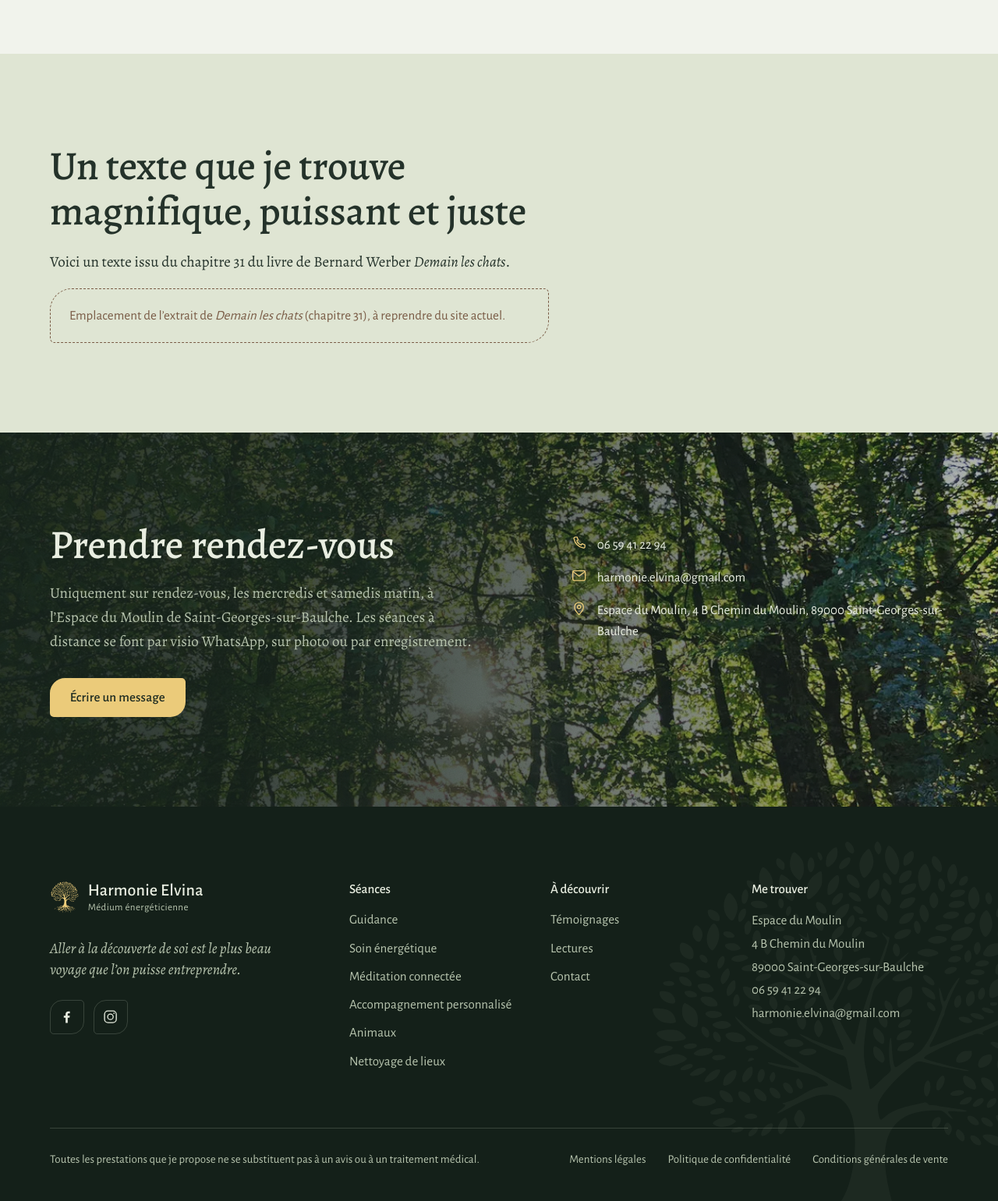
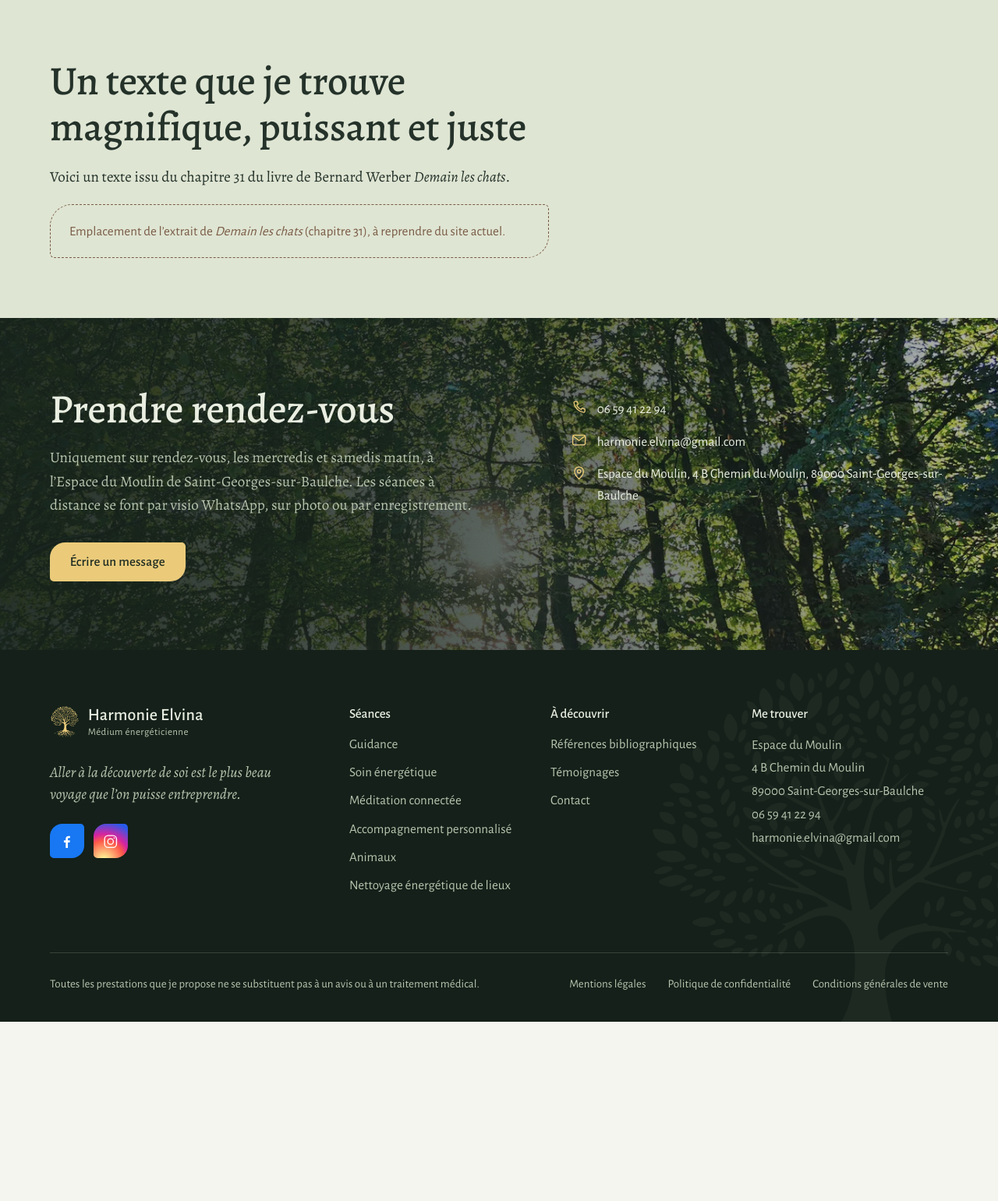
Before and after one commit to TOM789123/harmonie-elvina, a PHP site: page /harmonie/references-bibliographiques.php in a window 1280 px wide. Shown: the part 1915-3456 px from the top of the page at 78% size. After the commit the page ends 3226 px from the top, so only its background shows below. Run offline with PHP 8.4, Linux system fonts and the light colour scheme.

Commit message:
Maquette : plus de points de lumière, espacements réduits, menu complet, réseaux en couleurs
Co-Authored-By: Claude Opus 5.5 <noreply@anthropic.com>
Claude-Session: https://claude.ai/code/session_01J9TzYygHdrwWWnbsEZgrAJ

```diff
--- a/assets/css/style.css
+++ b/assets/css/style.css
@@ -59,7 +59,7 @@
 
   --conteneur: 78rem;
   --gouttiere: clamp(1.25rem, 5vw, 4rem);
-  --section: clamp(4.5rem, 9vw, 8.5rem);
+  --section: clamp(3rem, 6vw, 5.5rem);
   --entete-h: 4.75rem;
   --feuille: 1.75rem;
 }
@@ -250,13 +250,13 @@ b, strong { font-weight: 600; }
 .nav__coordonnees { font-family: var(--sans); color: var(--sur-sombre-doux); line-height: 1.8; }
 .nav__coordonnees a { text-decoration: none; }
 
-@media (min-width: 72em) {
+@media (min-width: 88em) {
   .nav__bouton { display: none; }
   .nav__panneau {
     position: static;
     flex-direction: row;
     align-items: center;
-    gap: 2.25rem;
+    gap: 1.75rem;
     padding: 0;
     overflow: visible;
     background: none;
@@ -264,9 +264,10 @@ b, strong { font-weight: 600; }
     opacity: 1;
     transition: none;
   }
-  .nav__liste { display: flex; gap: 1.9rem; }
+  .nav__liste { display: flex; gap: 1.5rem; }
   .nav__item--mobile, .nav__coordonnees { display: none; }
   .nav__liste a {
+    white-space: nowrap;
     padding: .35rem 0;
     font-family: var(--sans);
     font-size: 1.0625rem;
@@ -316,14 +317,15 @@ b, strong { font-weight: 600; }
   width: var(--t);
   height: var(--t);
   border-radius: 50%;
-  background: radial-gradient(circle, rgba(255, 244, 210, .8) 0, rgba(255, 228, 160, .35) 40%, rgba(255, 228, 160, 0) 70%);
+  background: radial-gradient(circle, rgba(255, 246, 215, .95) 0, rgba(255, 230, 165, .45) 40%, rgba(255, 228, 160, 0) 70%);
+  box-shadow: 0 0 calc(var(--t) * 1.6) rgba(255, 232, 170, .35);
   opacity: 0;
   animation: flotter var(--d) linear var(--r) infinite;
 }
 @keyframes flotter {
   0% { transform: translate3d(0, 0, 0); opacity: 0; }
-  18% { opacity: .85; }
-  80% { opacity: .6; }
+  15% { opacity: 1; }
+  75% { opacity: .75; }
   100% { transform: translate3d(var(--dx), -9rem, 0); opacity: 0; }
 }
 
@@ -389,7 +391,7 @@ b, strong { font-weight: 600; }
 .hero-page {
   position: relative;
   overflow: hidden;
-  padding: calc(var(--entete-h) + clamp(3.5rem, 9vw, 7rem)) 0 clamp(3.5rem, 7vw, 6rem);
+  padding: calc(var(--entete-h) + clamp(2.5rem, 6vw, 4.5rem)) 0 clamp(2.75rem, 5vw, 4rem);
   background:
     radial-gradient(50rem 30rem at 85% 0, rgba(235, 203, 122, .09), transparent 60%),
     var(--sous-bois);
@@ -412,7 +414,7 @@ b, strong { font-weight: 600; }
 /* ---------- Sections ---------- */
 .section { padding-block: var(--section); }
 .section--lichen { background: var(--lichen); }
-.titre-section { display: grid; gap: 1rem; margin-bottom: clamp(2.5rem, 5vw, 4rem); max-width: 44rem; }
+.titre-section { display: grid; gap: .85rem; margin-bottom: clamp(2rem, 4vw, 3rem); max-width: 44rem; }
 .titre-section h2 { font-size: var(--t-2xl); }
 .titre-section p { font-size: var(--t-l); color: var(--encre-douce); line-height: 1.5; }
 .sombre .titre-section p { color: var(--sur-sombre-doux); }
@@ -742,8 +744,7 @@ b, strong { font-weight: 600; }
 .coordonnees a { text-decoration: none; }
 .coordonnees a:hover { text-decoration: underline; }
 .coordonnees .reseaux { display: flex; margin-top: 1.5rem; }
-.coordonnees .reseaux a { border-color: var(--trait); color: var(--mousse); }
-.coordonnees .reseaux a:hover { border-color: var(--mousse); color: var(--mousse); }
+
 .coordonnees__fin { margin: 1.75rem 0 0; padding-top: 1.25rem; border-top: 1px solid var(--trait); font-family: var(--serif); font-style: italic; font-size: var(--t-m); color: var(--encre-douce); }
 
 /* Formulaire */
@@ -779,7 +780,7 @@ b, strong { font-weight: 600; }
 .legale { max-width: 44rem; }
 
 /* ---------- Bandeau rendez-vous ---------- */
-.rdv { padding-block: clamp(4.5rem, 9vw, 7.5rem); overflow: hidden; }
+.rdv { padding-block: clamp(3.5rem, 7vw, 5.5rem); overflow: hidden; }
 .rdv__fond { position: absolute; inset: 0; z-index: -2; }
 .rdv__fond picture, .rdv__fond img { width: 100%; height: 100%; }
 .rdv__fond img { object-fit: cover; object-position: 60% 40%; }
@@ -806,7 +807,7 @@ b, strong { font-weight: 600; }
 }
 
 /* ---------- Pied de page ---------- */
-.pied { position: relative; overflow: hidden; background: var(--sous-bois-profond); padding: clamp(4rem, 8vw, 6rem) 0 2.5rem; font-family: var(--sans); font-size: var(--t-s); color: var(--sur-sombre-doux); }
+.pied { position: relative; overflow: hidden; background: var(--sous-bois-profond); padding: clamp(3rem, 6vw, 4.5rem) 0 2.25rem; font-family: var(--sans); font-size: var(--t-s); color: var(--sur-sombre-doux); }
 .pied__arbre {
   position: absolute;
   right: -6rem;
@@ -825,6 +826,14 @@ b, strong { font-weight: 600; }
 .reseaux { list-style: none; display: flex; gap: .75rem; margin-top: 1.5rem; }
 .reseaux a { display: grid; place-items: center; width: 2.75rem; height: 2.75rem; border: 1px solid var(--trait-sombre); border-radius: 1rem .3rem; color: var(--sur-sombre); transition: border-color .2s, color .2s; }
 .reseaux a:hover { border-color: var(--lumiere); color: var(--lumiere); }
+.reseaux .reseau { border: 0; color: #fff; transition: transform .2s ease, filter .2s ease; }
+.reseaux .reseau:hover { color: #fff; filter: brightness(1.08); transform: translateY(-1px); }
+.reseaux .reseau--facebook { background: #1877F2; }
+.reseaux .reseau--instagram { background: radial-gradient(circle at 30% 107%, #FDF497 0%, #FDF497 5%, #FD5949 45%, #D6249F 60%, #285AEB 90%); }
+.reseaux .reseau .icone { width: 1.35rem; height: 1.35rem; }
+.icone--facebook { color: #1877F2; }
+.icone--instagram { color: #E1306C; }
+.reseaux .reseau .icone { color: #fff; }
 .pied__titre { margin-bottom: 1rem; font-family: var(--sans); font-size: var(--t-s); font-weight: 500; color: var(--sur-sombre); }
 .pied__colonne ul { list-style: none; display: grid; gap: .55rem; }
 .pied a { text-decoration: none; }
--- a/assets/js/site.js
+++ b/assets/js/site.js
@@ -47,7 +47,7 @@
       lien.addEventListener('click', fermer);
     });
     if (window.matchMedia) {
-      var large = window.matchMedia('(min-width: 72em)');
+      var large = window.matchMedia('(min-width: 88em)');
       var surChangement = function (e) { if (e.matches) { fermer(); } };
       if (large.addEventListener) { large.addEventListener('change', surChangement); } else if (large.addListener) { large.addListener(surChangement); }
     }
--- a/contact.php
+++ b/contact.php
@@ -74,8 +74,8 @@ require __DIR__ . '/includes/entete.php';
         <li><?= icone('horloge') ?><span>Uniquement sur rendez-vous<br>les mercredis et samedis matin</span></li>
       </ul>
       <ul class="reseaux">
-        <li><a href="<?= e(URL_FACEBOOK) ?>" target="_blank" rel="noopener"><?= icone('facebook') ?><span class="visuellement-cache">Facebook</span></a></li>
-        <li><a href="<?= e(URL_INSTAGRAM) ?>" target="_blank" rel="noopener"><?= icone('instagram') ?><span class="visuellement-cache">Instagram</span></a></li>
+        <li><a class="reseau reseau--facebook" href="<?= e(URL_FACEBOOK) ?>" target="_blank" rel="noopener"><?= icone('facebook') ?><span class="visuellement-cache">Facebook</span></a></li>
+        <li><a class="reseau reseau--instagram" href="<?= e(URL_INSTAGRAM) ?>" target="_blank" rel="noopener"><?= icone('instagram') ?><span class="visuellement-cache">Instagram</span></a></li>
       </ul>
       <p class="coordonnees__fin">Si vous souhaitez avoir davantage d’informations, ou si vous avez une question, n’hésitez pas à me contacter !</p>
     </div>
--- a/includes/config.php
+++ b/includes/config.php
@@ -41,7 +41,7 @@ define('CONTACT_EXPEDITEUR', 'ne-pas-repondre@' . ($hoteSite !== '' ? $hoteSite
 $NAV = [
     ['cle' => 'seances',     'label' => 'Séances',            'url' => 'seances.php'],
     ['cle' => 'animaux',     'label' => 'Animaux',            'url' => 'animaux.php'],
-    ['cle' => 'nettoyage',   'label' => 'Nettoyage de lieux', 'url' => 'nettoyage-energetique-lieux.php'],
-    ['cle' => 'temoignages', 'label' => 'Témoignages',        'url' => 'temoignages.php'],
-    ['cle' => 'lectures',    'label' => 'Lectures',           'url' => 'references-bibliographiques.php'],
+    ['cle' => 'nettoyage',   'label' => 'Nettoyage énergétique de lieux', 'url' => 'nettoyage-energetique-lieux.php'],
+    ['cle' => 'lectures',    'label' => 'Références bibliographiques',    'url' => 'references-bibliographiques.php'],
+    ['cle' => 'temoignages', 'label' => 'Témoignages',                    'url' => 'temoignages.php'],
 ];
--- a/includes/fonctions.php
+++ b/includes/fonctions.php
@@ -98,9 +98,9 @@ function lumiere(int $poussieres = 0): string
         for ($i = 0; $i < $poussieres; $i++) {
             $style = sprintf(
                 '--x:%.1f%%;--y:%.1f%%;--t:%.1fpx;--d:%.1fs;--r:-%.1fs;--dx:%.0fpx',
-                44 + $alea() * 46,
-                18 + $alea() * 70,
-                4 + $alea() * 4,
+                30 + $alea() * 68,
+                8 + $alea() * 88,
+                3 + $alea() * 6,
                 13 + $alea() * 14,
                 $alea() * 20,
                 -30 + $alea() * 60
--- a/includes/pied.php
+++ b/includes/pied.php
@@ -33,8 +33,8 @@
       </a>
       <p class="pied__devise">Aller à la découverte de soi est le plus beau voyage que l’on puisse entreprendre.</p>
       <ul class="reseaux">
-        <li><a href="<?= e(URL_FACEBOOK) ?>" target="_blank" rel="noopener"><?= icone('facebook') ?><span class="visuellement-cache">Facebook</span></a></li>
-        <li><a href="<?= e(URL_INSTAGRAM) ?>" target="_blank" rel="noopener"><?= icone('instagram') ?><span class="visuellement-cache">Instagram</span></a></li>
+        <li><a class="reseau reseau--facebook" href="<?= e(URL_FACEBOOK) ?>" target="_blank" rel="noopener"><?= icone('facebook') ?><span class="visuellement-cache">Facebook</span></a></li>
+        <li><a class="reseau reseau--instagram" href="<?= e(URL_INSTAGRAM) ?>" target="_blank" rel="noopener"><?= icone('instagram') ?><span class="visuellement-cache">Instagram</span></a></li>
       </ul>
     </div>
 
@@ -46,15 +46,15 @@
         <li><a href="seances.php#meditation">Méditation connectée</a></li>
         <li><a href="accompagnement-energetique.php">Accompagnement personnalisé</a></li>
         <li><a href="animaux.php">Animaux</a></li>
-        <li><a href="nettoyage-energetique-lieux.php">Nettoyage de lieux</a></li>
+        <li><a href="nettoyage-energetique-lieux.php">Nettoyage énergétique de lieux</a></li>
       </ul>
     </nav>
 
     <nav class="pied__colonne" aria-labelledby="pied-site">
       <h2 class="pied__titre" id="pied-site">À découvrir</h2>
       <ul>
+        <li><a href="references-bibliographiques.php">Références bibliographiques</a></li>
         <li><a href="temoignages.php">Témoignages</a></li>
-        <li><a href="references-bibliographiques.php">Lectures</a></li>
         <li><a href="contact.php">Contact</a></li>
       </ul>
     </nav>
--- a/index.php
+++ b/index.php
@@ -13,7 +13,7 @@ usort($vedettes, static fn ($a, $b) => strcmp($a['auteur'] === 'Laurianne Mths'
   <div class="hero__photo">
     <?= photo('chemin', 'Un chemin forestier baigné de soleil, entre les arbres', '(max-width: 56em) 100vw, 47vw', ['loading' => 'eager', 'fetchpriority' => 'high']) ?>
   </div>
-  <?= lumiere(11) ?>
+  <?= lumiere(90) ?>
   <div class="conteneur hero__contenu">
     <div class="hero__texte">
       <p class="hero__salut">Je vous souhaite la bienvenue</p>
--- a/references-bibliographiques.php
+++ b/references-bibliographiques.php
@@ -1,8 +1,8 @@
 <?php
-/* Mes lectures (références bibliographiques) */
+/* Références bibliographiques */
 $page = [
     'cle'         => 'lectures',
-    'titre'       => 'Mes lectures',
+    'titre'       => 'Références bibliographiques',
     'description' => 'Les lectures qui accompagnent le cheminement d’Harmonie Elvina : cristaux, langage du corps, émotions, méditation, voie toltèque…',
 ];
 require __DIR__ . '/includes/entete.php';
@@ -41,7 +41,7 @@ function titres(array $titres): string
     return $cites ? implode(', ', $cites) . ' et ' . $dernier : $dernier;
 }
 ?>
-<?= hero_page('Mes lectures', 'Parce qu’il me tient à cœur de vous partager les lectures qui accompagnent mon cheminement.') ?>
+<?= hero_page('Références bibliographiques', 'Parce qu’il me tient à cœur de vous partager les lectures qui accompagnent mon cheminement.') ?>
 
 <section class="section">
   <div class="conteneur">
```
Also changed, not shown: LISEZMOI.md (+2 -2 lines).
